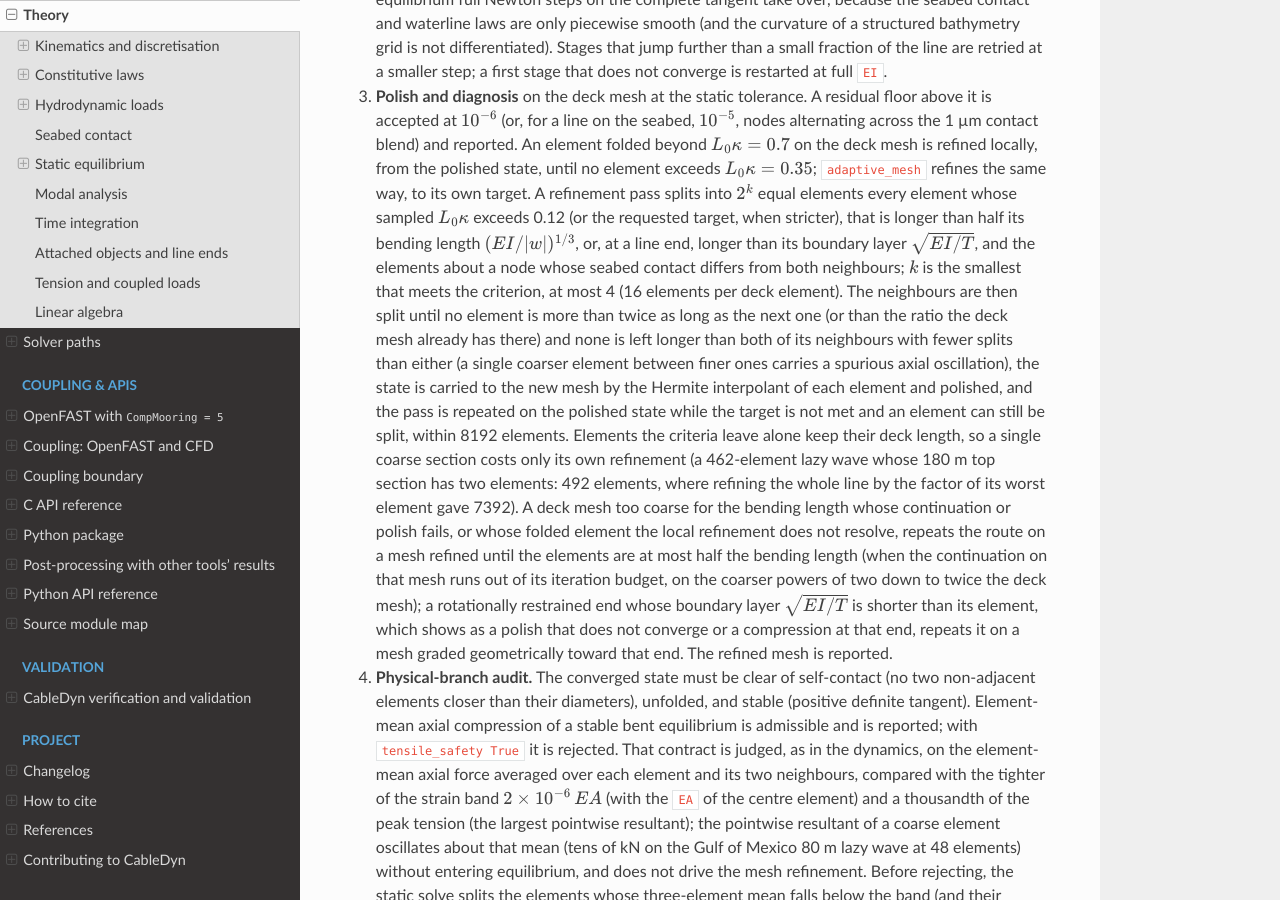
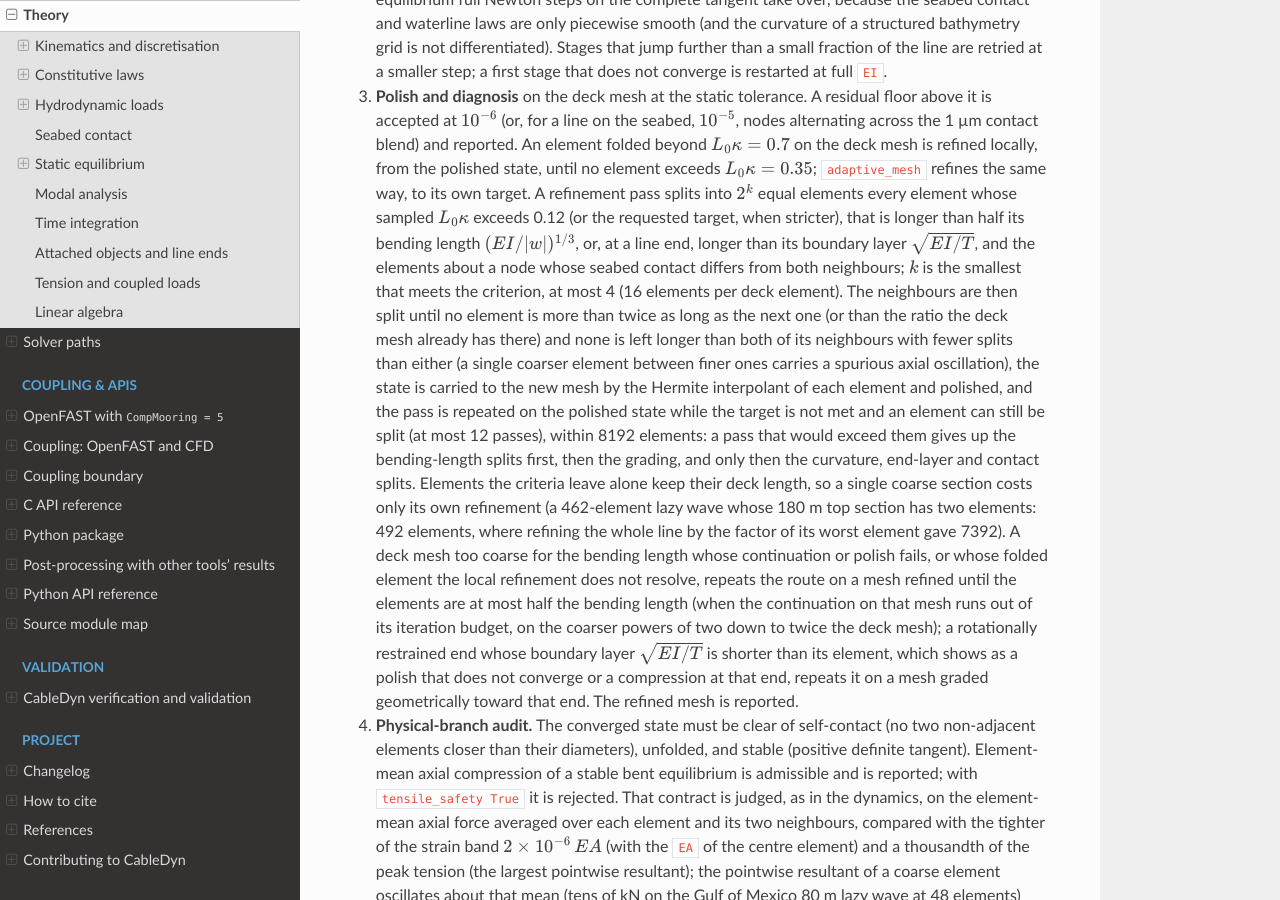
Before and after one commit to SMI-Lab-Inha/CableDyn, a Sphinx documentation site: the page built from doc/theory.rst, in a window 1280 px wide and 900 px high, scrolled down 22546 px. Built offline with Sphinx 7.4.7 and the Read the Docs theme 3.1.0, drawn with Linux system fonts in a browser that asks for light colours; some of the changed text lies outside the part shown.

Commit message:
fix(statics): check fallback attachment states; bound local refinement
A discrete attachment equilibrium that the damped Newton solves did not
reach alone (pseudo-transient continuation, line search or smaller load
steps) is now put through the checks the smeared state passed: the kink
limit, the tensile contract under tensile_safety True, the
physical-branch audit and the stability test with the static
constraints. The solve fails closed naming the failed check. A polish
whose Newton solves all converge is not checked again, so its output is
unchanged.

The attachment polish allows at most 32 failed load steps in all; a
step that converged at one size and failed at twice it could otherwise
cycle about a thousand times. Its failure message names the load
fraction of the first failed solve and the load fraction the homotopy
reached; a failure of the drag fixed point names that solve.

Local refinement: where a pass would exceed the element limit, the
bending-length levels give way first (a level at a time, graded), then
the grading, and only then the h*kappa, end-layer and contact needs. The
pass cap of 12 now bounds the local resolution passes (the cumulative
factor no longer keeps them going), and in the local mode an axial pass
is bounded by its own pass cap. applied_scale in the local mode is the
largest factor of any element after axial passes too, so the "adaptive
refinement stopped at Nx" note is truthful.

Documentation: node output channels on a refined line number the nodes
of the refined mesh while names are validated against the deck node
count, and .static.out or .elements.out give the node arc positions;
the "refined to ... elements" note also follows the uniform refinement
of a coarse deck mesh whose continuation or polish failed; the
attachment failure message and its checks are described.

Tests: the local refinement case checks that new neighbour length jumps
stay within 2x (the deck's own jump excepted), and a new case checks
that the element limit keeps the h*kappa levels and gives up a
bending-length level (it fails with the former uniform reduction).

Decks that do not refine, and attachment decks whose polish converges
without its fallbacks, give identical output.

Signed-off-by: Jae Hoon Seo <jaehoon.seo@inha.ac.kr>

```diff
--- a/doc/theory.rst
+++ b/doc/theory.rst
@@ -1224,7 +1224,9 @@
    element between finer ones carries a spurious axial oscillation), the state is carried to
    the new mesh by the Hermite interpolant of each element and polished, and the pass is
    repeated on the polished state while the target is not met and an element can still be
-   split, within 8192 elements. Elements the criteria leave alone keep their deck length, so
+   split (at most 12 passes), within 8192 elements: a pass that would exceed them gives up the
+   bending-length splits first, then the grading, and only then the curvature, end-layer and
+   contact splits. Elements the criteria leave alone keep their deck length, so
    a single coarse section costs only its own refinement (a 462-element lazy
    wave whose 180 m top section has two elements: 492 elements, where refining the whole line
    by the factor of its worst element gave 7392). A deck mesh too coarse for the bending length
@@ -2160,7 +2162,9 @@
 solve is repeated with the drag of its own solution until the nodes stop moving. The load moves
 in eighths; a step whose damped Newton solve does not converge is repeated from the last
 converged state with pseudo-transient continuation and then with a residual-merit line search,
-and is halved (down to 1/1024) when neither converges. The smeared state carries no
+and is halved (down to 1/1024, with at most 32 failed steps in all) when neither converges; a
+discrete state reached this way passes the kink, tensile, physical-branch and stability checks
+of the smeared state before it is accepted. The smeared state carries no
 attachment drag, and on a frictional seabed, whose regularised friction force turns from its
 sticking stiffness to its sliding capacity over a short slip, the Newton update for a
 cross-flow drag can overshoot and diverge from the first step (a lazy wave with 25 modules in a
```
Also changed, not shown: CHANGELOG.md (+7 -2 lines), doc/troubleshooting.rst (+18 -8 lines), 3 other files.
